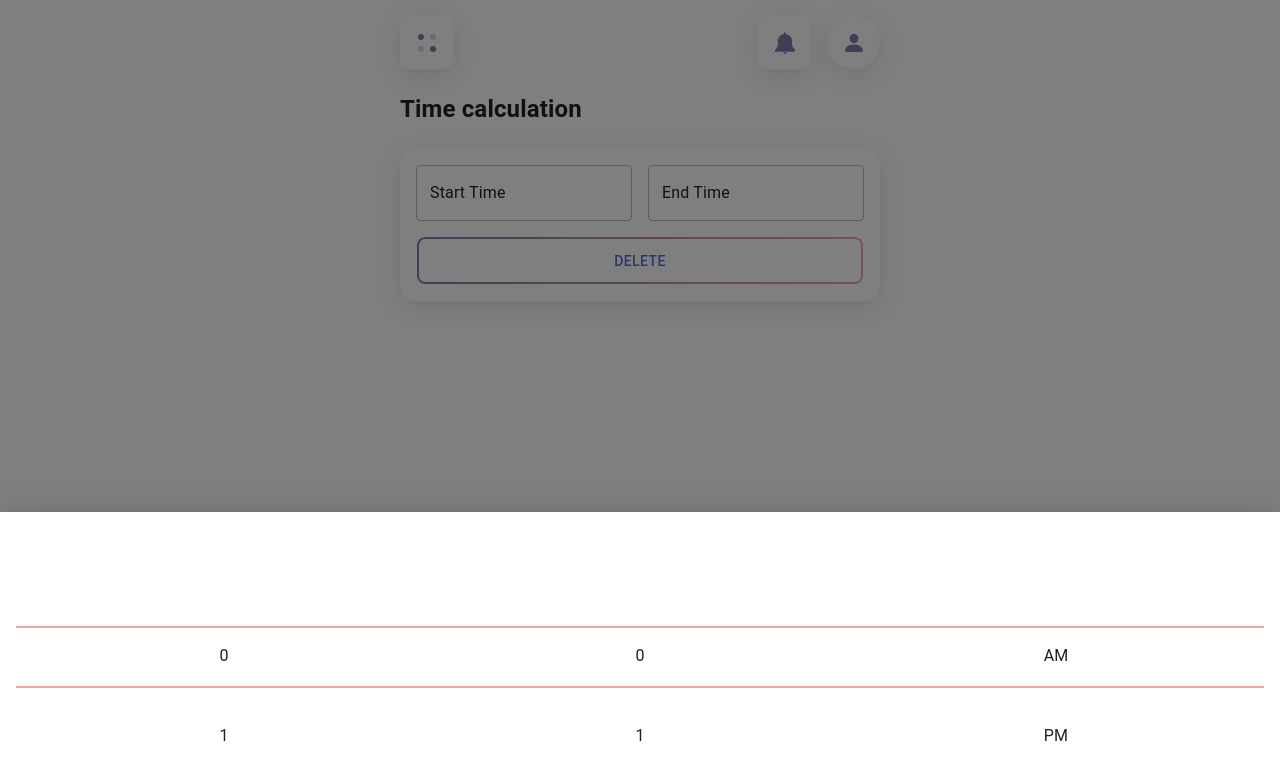
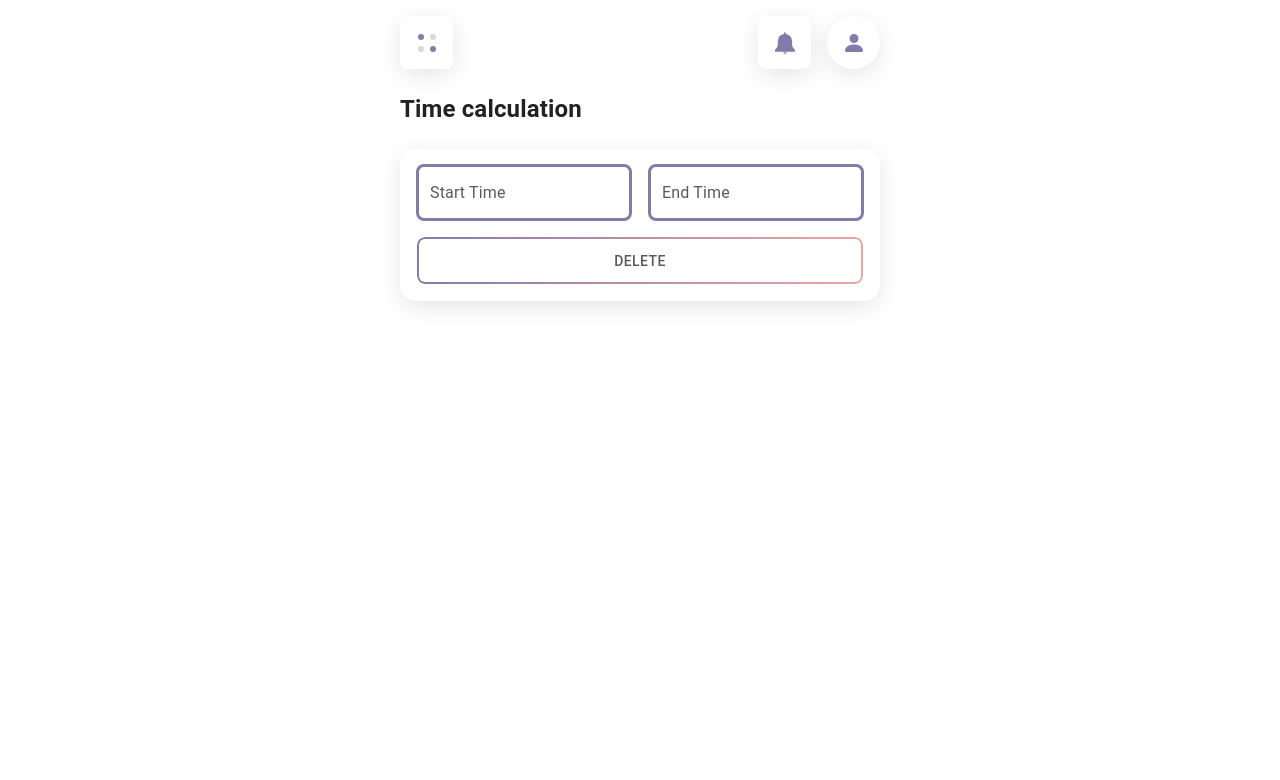
Before and after one commit to Alexander-ilyin3/time-calculator, a React (Create React App) app: page / in a window 1280 px wide. Shown: the top 780 px of the page. Built offline with nearby package versions, Linux system fonts and the light colour scheme.

Commit message:
refactor: time slot styling

```diff
--- a/src/features/time-manager-section/TimeManagerSection.tsx
+++ b/src/features/time-manager-section/TimeManagerSection.tsx
@@ -18,7 +18,7 @@ export type SelectedSlotTypesMap = {
 export const TimeManagerSection: React.FC = () => {
   const [slotItems, setSlotItems] = useState<TimeSlotItemType[]>([{ id: 0, startTime: null, endTime: null }]);
   const [timeSlotEditing, setTimeSlotEditing] = useState<TimeSlotEditingType>();
-  const [isDrawerOpen, setDrawerOpen] = useState(true);
+  const [isDrawerOpen, setDrawerOpen] = useState(false);
   const openTimePickerModal = (openStatus: boolean) => {
     setDrawerOpen((_) => openStatus);
   };
--- a/src/shared/components/Button/Button.module.scss
+++ b/src/shared/components/Button/Button.module.scss
@@ -4,6 +4,8 @@
 // ButtonRootPrimary
 .ButtonRootSecondary:not(article) {
   height: 3rem;
+  color: $gray-800;
+  font-weight: 500;
 
   ::before {
     content: "";
--- a/src/shared/components/Input/TextField.module.scss
+++ b/src/shared/components/Input/TextField.module.scss
@@ -1,19 +1,27 @@
-@import  'src/scss/colors.scss';
+@import 'src/scss/colors.scss';
 @import 'src/scss/other.scss';
+
+//TODO: [TM-1] increace specificity by another way
+.Rootttt {
+  border-color: $primary-purple !important;
+  border-width: 3px !important  ;
+  border-radius: $borderRadiusSquared-100 !important;
+}
 
 .Root {
   label {
-    color: $gray-900 !important;
+    color: $gray-800 !important;
+  }
+  &.WithValue {
+    label {
+      color: $primary-dustPink !important;
+    }
   }
 }
 
 .InputRoot {
-  // TODO: last been here
-  // border-radius: $borderRadiusSquared-200 !important;
-  // background-color: aqua;
   &:disabled {
-    // background-color: red;
     -webkit-text-fill-color: unset !important;
-    color: $gray-900;
+    color: $gray-800;
   }
 }
--- a/src/shared/components/Input/TextField.tsx
+++ b/src/shared/components/Input/TextField.tsx
@@ -1,3 +1,4 @@
+import clsx from 'clsx';
 import React from 'react';
 
 import { TextField as MuiTextField, TextFieldProps } from '@mui/material';
@@ -5,14 +6,15 @@ import { TextField as MuiTextField, TextFieldProps } from '@mui/material';
 import s from './TextField.module.scss';
 
 type PropTypes = TextFieldProps;
-
-export const TextField: React.FC<PropTypes> = (props: PropTypes) => {
+export const TextField: React.FC<PropTypes> = ({ value, ...props }: PropTypes) => {
   return (
     <MuiTextField
-      variant="outlined"
-      className={s.Root}
+      className={clsx(s.Root, !!value && s.WithValue)}
+      value={value}
+      InputProps={{ classes: { notchedOutline: s.Rootttt } }}
       inputProps={{ className: s.InputRoot }}
       {...props}
+      variant="outlined"
     ></MuiTextField>
   );
 };
```
